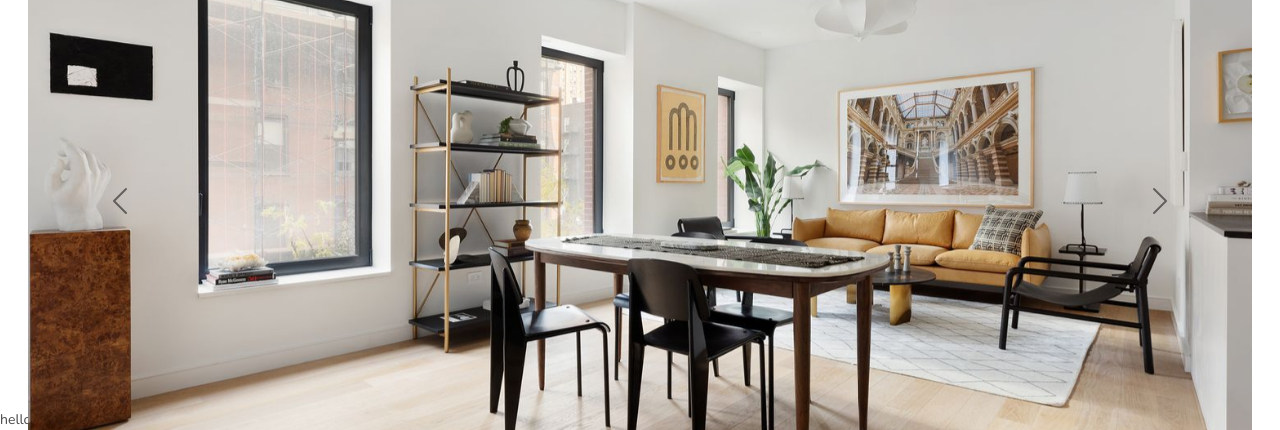
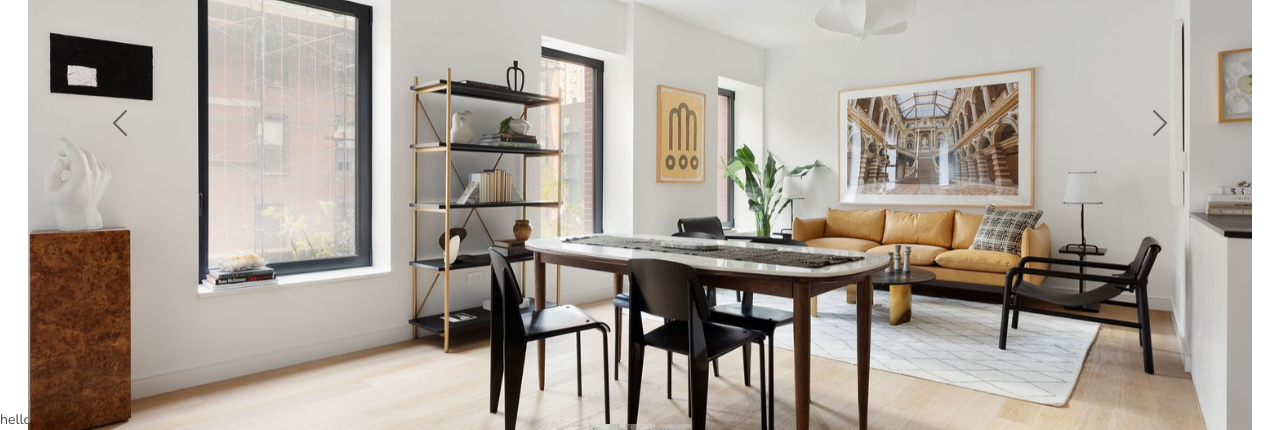
Before and after one commit to whimsy-cat/oglasi-django-bootstrap, a Django app: a page that uses templates/listing/listing_profile.html in a window 1280 px wide. Shown: the part 304-734 px from the top of the page. Run offline with Django 4.2, Linux system fonts and the light colour scheme; tables that the repository leaves empty hold one stand-in row (values such as "Sample post"); parts of the project's set-up code (start-up, migrations or seed data) failed here and were passed over; some libraries are stand-ins or nearby versions; grey boxes are pictures that could not be loaded.

Commit message:
Add carausel on listing profile view

```diff
--- a/static/css/listings.css
+++ b/static/css/listings.css
@@ -106,3 +106,6 @@
 .view-listing .listing-gallery {
   height: 600px;
 }
+.view-listing .listing-gallery .carousel {
+  height: 660px;
+}
--- a/templates/listing/listing_profile.html
+++ b/templates/listing/listing_profile.html
@@ -14,7 +14,7 @@
 {% endblock %}
 
 {% block content %}
-  <section class="view-listing p-3 pt-4 flex-shrink-0">
+  <section class="view-listing p-3 pt-4">
     <div class="container-fluid">
       <div class="listing-gallery">
         <div class="test-gallery">
@@ -68,9 +68,11 @@
     </div>
   </section>
 
-  hello there {{ listing.title }}
+  <section>
+    hello there {{ listing.title }}
 
-  <div id="listing-map"></div>
+    <div id="listing-map"></div>
+  </section>
 {% endblock %}
 
 
```
